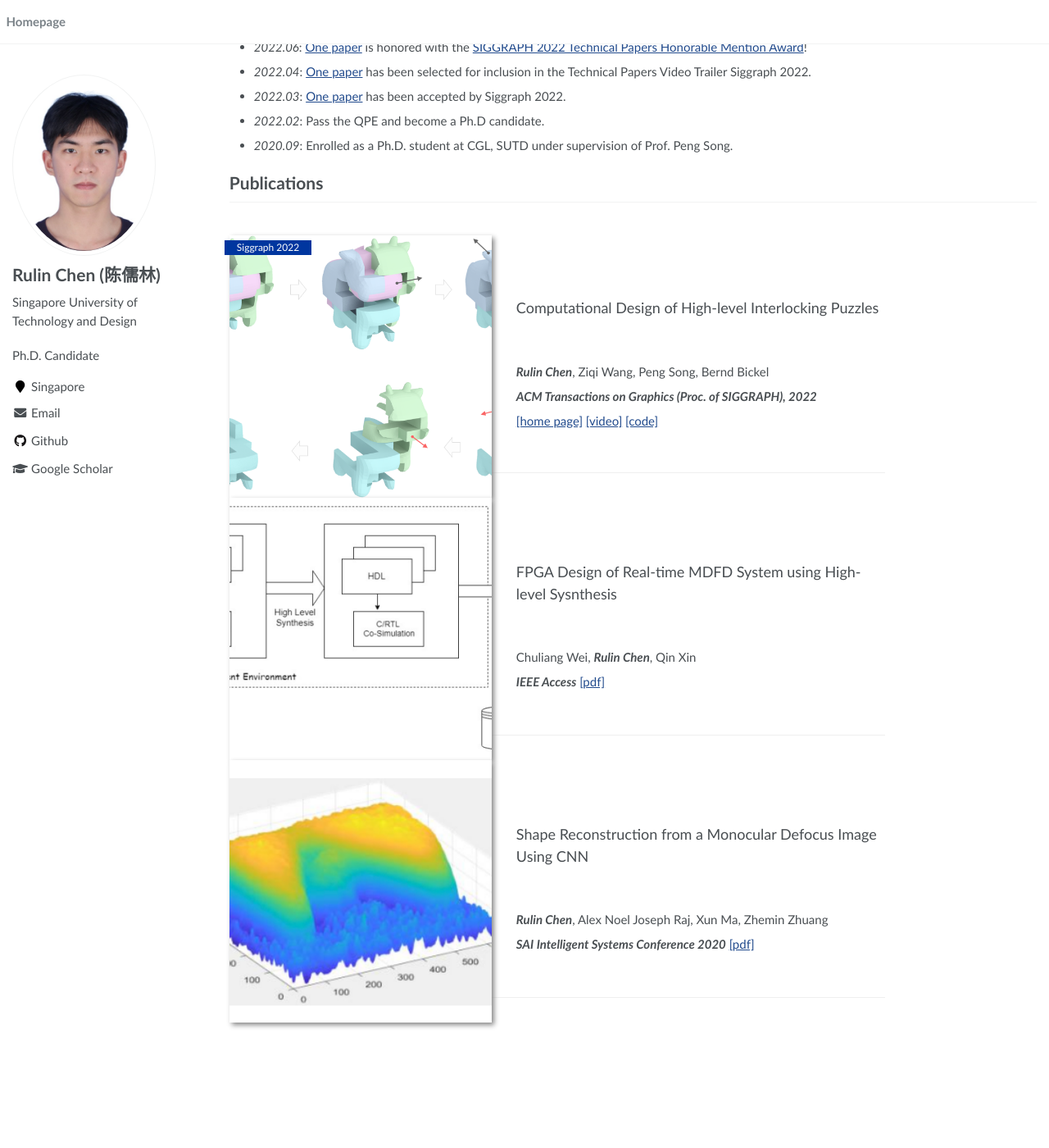
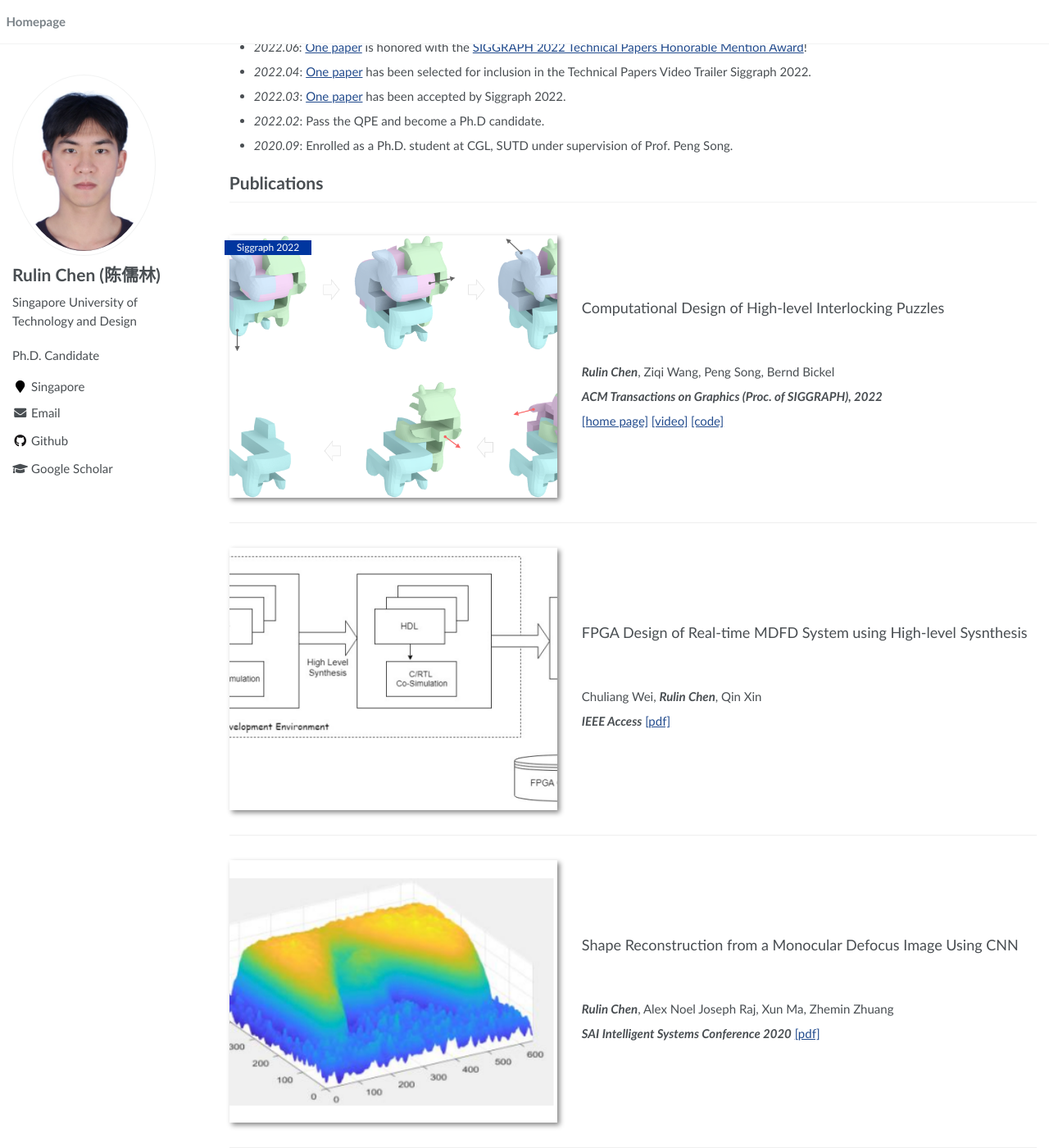
Before and after one commit to Linsanity81/linsanity81.github.io, a Jekyll site: the page built from _pages/about.md, in a window 1280 px wide and 1400 px high, scrolled down 286 px. Shown: the whole window at 82% size. Built offline with Jekyll 4.4.1, drawn with Linux system fonts in a browser that asks for light colours.

Commit message:
Update main.scss

```diff
--- a/assets/css/main.scss
+++ b/assets/css/main.scss
@@ -48,8 +48,8 @@
     flex-wrap: wrap;
     border-bottom: 1px #efefef solid;
     padding: 2em 0 2em 0;
-    width: 800px;
-    height: 320px;
+    //width: 800px;
+    //height: 320px;
 
 
     .paper-box-image{
@@ -74,8 +74,8 @@
     @include breakpoint($medium) {
         .paper-box-image{
             justify-content: left;
-            min-width: 200px;
-            max-width: 40%;
+            //min-width: 200px;
+            //max-width: 40%;
             order: 1;
         }
 
```
